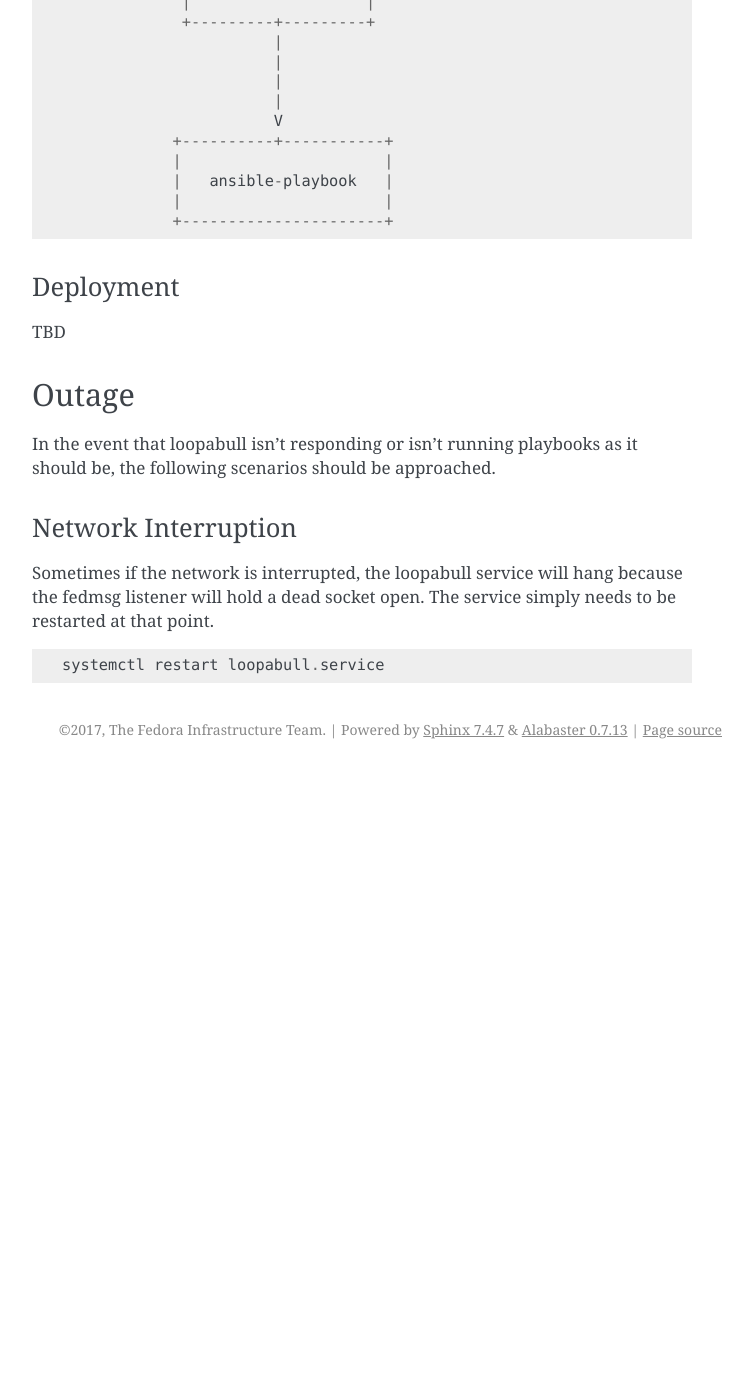
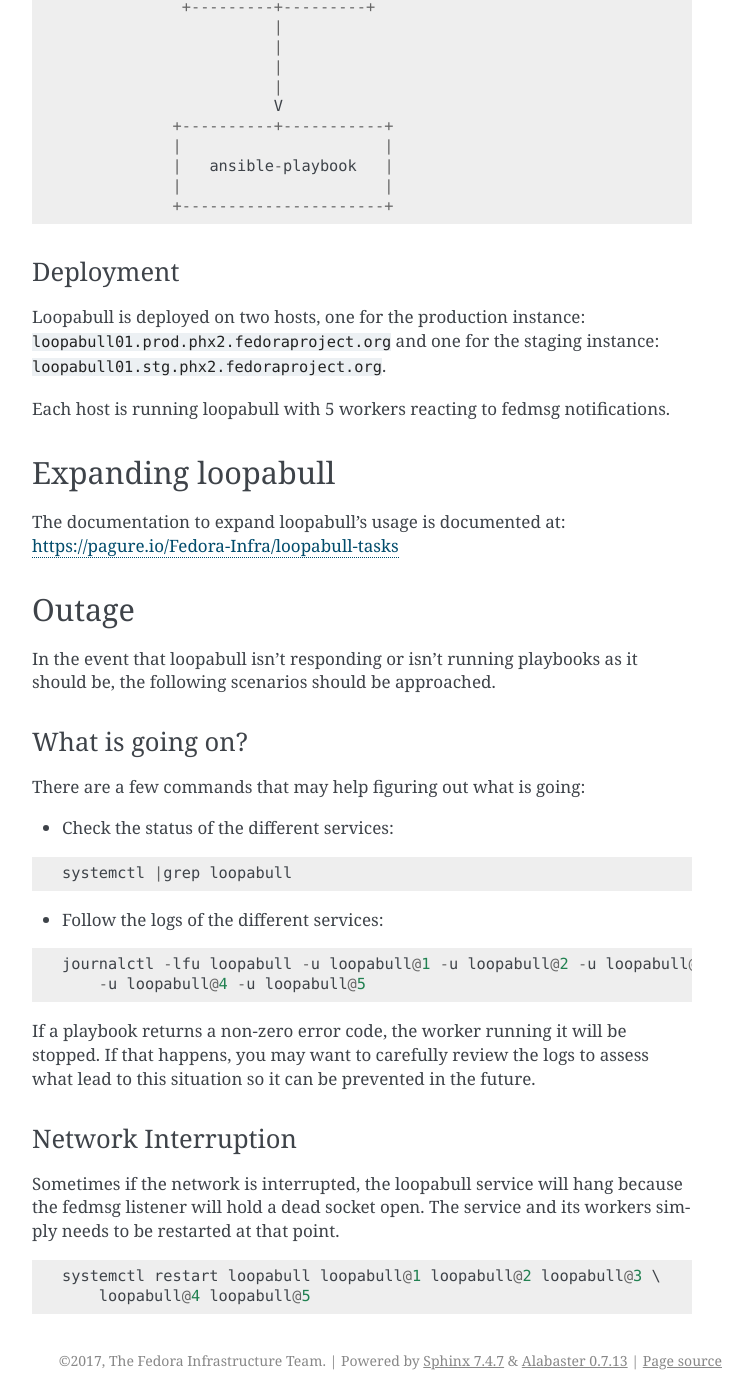
Before and after one commit to FrostyX/infra-docs, a Sphinx documentation site: the page built from docs/sysadmin-guide/sops/loopabull.rst, in a window 1280 px wide and 1400 px high, scrolled down 1309 px. Shown: the whole window, without its empty margins (388-1141 px from the left). Built offline with Sphinx 7.4.7, drawn with Linux system fonts in a browser that asks for light colours; before the commit the page ends 2078 px from its top, so only the background shows below that; some of the changed text lies outside the part shown.

Commit message:
Expand the documentation around loopabull
Signed-off-by: Pierre-Yves Chibon <pingou@pingoured.fr>

```diff
--- a/docs/sysadmin-guide/sops/loopabull.rst
+++ b/docs/sysadmin-guide/sops/loopabull.rst
@@ -2,12 +2,6 @@
 .. slug: loopabull
 .. date: 2017-01-17
 .. taxonomy: Contributors/Infrastructure
-
-
-.. ##########################################################################
-.. NOTE: This document is currently under construction. The service described
-         herein is not yet in production.
-.. ##########################################################################
 
 
 =========
@@ -31,13 +25,14 @@
 
 Owner
     Adam Miller (maxamillion)
+    Pierre-Yves Chibon (pingou)
 
 Contact
     #fedora-admin, #fedora-releng, #fedora-noc, sysadmin-main, sysadmin-releng
 
 Location
-
-    TBD
+    loopabull01.phx2.fedoraproject.org
+    loopabull01.stg.phx2.fedoraproject.org
 
 Purpose
     Event Driven Automation of tasks within the Fedora Infrastructure and Fedora
@@ -91,7 +86,18 @@
 Deployment
 ----------
 
-TBD
+Loopabull is deployed on two hosts, one for the production instance:
+``loopabull01.prod.phx2.fedoraproject.org`` and one for the staging instance:
+``loopabull01.stg.phx2.fedoraproject.org``.
+
+Each host is running loopabull with 5 workers reacting to fedmsg
+notifications.
+
+Expanding loopabull
+===================
+
+The documentation to expand loopabull's usage is documented at:
+`https://pagure.io/Fedora-Infra/loopabull-tasks <https://pagure.io/Fedora-Infra/loopabull-tasks>`_
 
 
 Outage
@@ -100,16 +106,41 @@
 In the event that loopabull isn't responding or isn't running playbooks as it
 should be, the following scenarios should be approached.
 
+What is going on?
+-----------------
+
+There are a few commands that may help figuring out what is going:
+
+* Check the status of the different services:
+
+::
+
+    systemctl |grep loopabull
+
+* Follow the logs of the different services:
+
+::
+
+    journalctl -lfu loopabull -u loopabull@1 -u loopabull@2 -u loopabull@3 \
+        -u loopabull@4 -u loopabull@5
+
+If a playbook returns a non-zero error code, the worker running it will be
+stopped. If that happens, you may want to carefully review the logs to
+assess what lead to this situation so it can be prevented in the future.
+
+
 Network Interruption
 --------------------
 
 Sometimes if the network is interrupted, the loopabull service will hang because
-the fedmsg listener will hold a dead socket open. The service simply needs to be
-restarted at that point.
+the fedmsg listener will hold a dead socket open. The service and its workers
+simply needs to be restarted at that point.
 
 ::
 
-    systemctl restart loopabull.service
+    systemctl restart loopabull loopabull@1 loopabull@2 loopabull@3 \
+        loopabull@4 loopabull@5
+
 
 .. CITATIONS/LINKS
 .. _Ansible: https://www.ansible.com/
```
